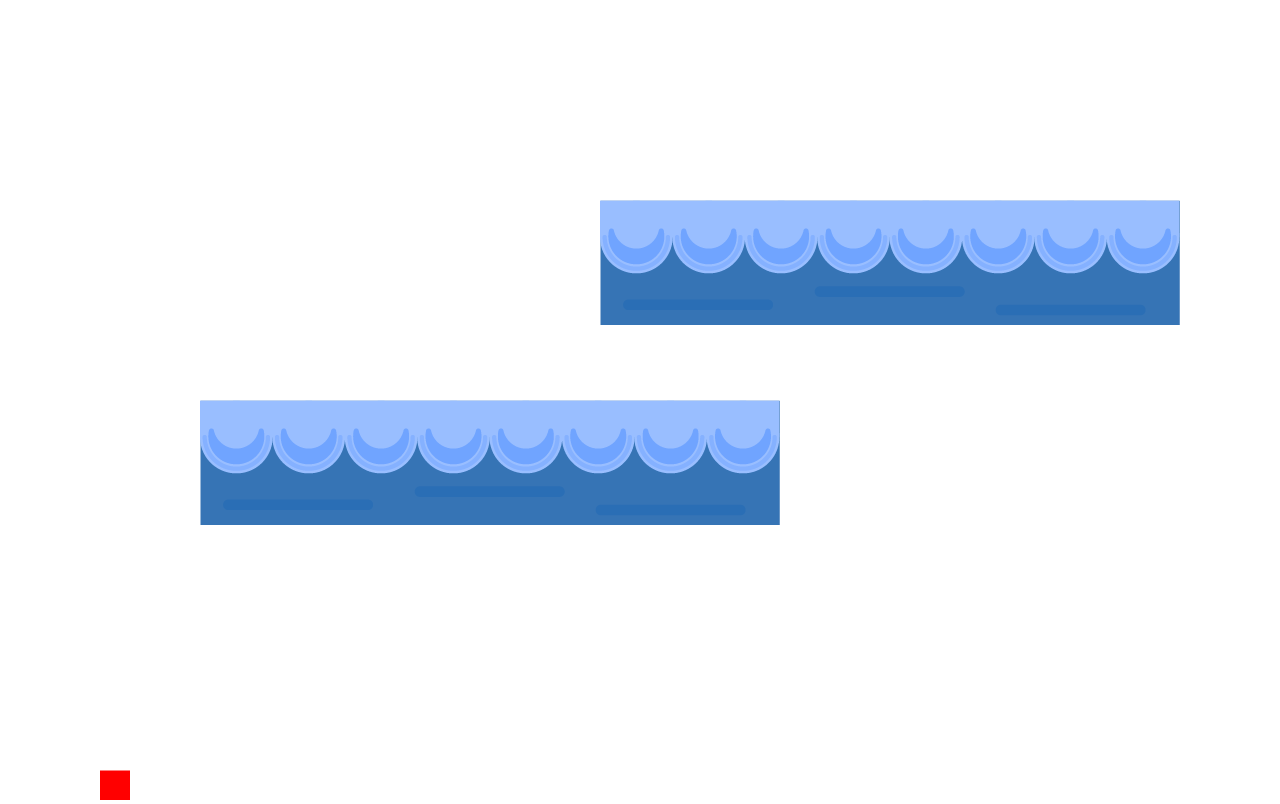
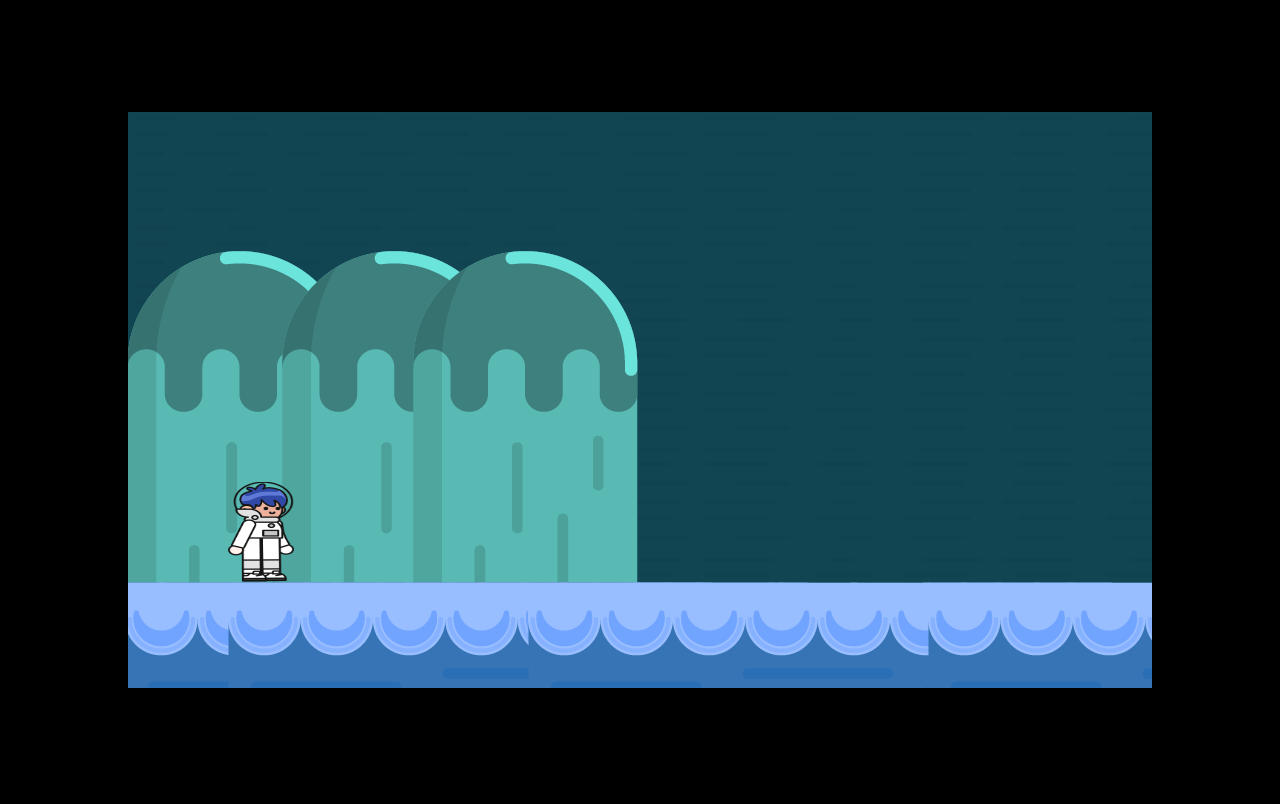
Before and after one commit to Hanguri69/marioGame, a plain HTML site: page index.html in a window 1280 px wide. Drawn offline with Linux system fonts and the light colour scheme.

Commit message:
project belen bolgoson hugatsaa 10:23

```diff
--- a/index.html
+++ b/index.html
@@ -9,6 +9,13 @@
     <style>
         body{
             margin:0;
+            background-color: black;
+            display: flex;
+            align-items: center;
+            justify-content: center;
+            height: 100vh;
+
+
 
         }
     </style>
--- a/index.js
+++ b/index.js
@@ -1,14 +1,16 @@
 const canvas = document.querySelector('canvas')
 const c  = canvas.getContext('2d')
 
-canvas.width = innerWidth
-canvas.height = innerHeight
+canvas.width = 1024
+canvas.height = 576
 
-const gravity = 0.5
+const gravity = .5
+
 
 class Player {
     constructor()
     {
+        this.speed = 5
         this.position = {
             x:100,
             y:100
@@ -17,23 +19,66 @@ class Player {
             x: 0,
             y: 0
         }
-        this.width = 30
-        this.height =30
+        this.width = 66
+        this.height =100
+        this.image = standright
+        this.frames = 0
+        this.sprites = {
+            stand:{
+                right: standright,
+                left: standleft,
+                cropWidth: 177,
+                width: 66
+            },
+            run: {
+                right: sright,
+                left: sleft,
+                cropWidth: 341,
+                width: 127.85
+            }
+
+        }
+
+        this.currentSprite = this.sprites.stand.right
+        this.currentCropWidth = 177
+        this.currentCounter = 0
+
 
     }
-    draw()
-    {
-        c.fillStyle = 'red'
-        c.fillRect(this.position.x,this.position.y,this.width,this.height)
+    draw(){
+        c.drawImage(
+            this.currentSprite,
+            this.currentCropWidth* this.frames,
+            0,
+            this.currentCropWidth,
+            400,
+            this.position.x,
+            this.position.y,
+            this.width,
+            this.height)
+
+
     }
 
+
+
     update (){
+        this.currentCounter++
+        if(this.currentCounter === 2) {
+            this.currentCounter = 0
+            this.frames++}
+        if(this.frames > 59 && (this.currentSprite === this.sprites.stand.right || this.currentSprite === this.sprites.stand.left ))
+        {this.frames = 0}
+        else if (this.frames > 29 && (this.currentSprite === this.sprites.run.right
+            ||this.currentSprite === this.sprites.run.left))
+            {this.frames = 0}
+
+
         this.draw()
         this.position.y += this.velocity.y
         this.position.x += this.velocity.x
         if(this.position.y + this.height + this.velocity.y<= canvas.height)
         this.velocity.y += gravity
-        else this.velocity.y = 0
 
 
 
@@ -58,12 +103,48 @@ class Platform{
     }
 
 }
+class GenericObject{
+    constructor({x,y,image}){
+        this.position = {
+            x:x,
+            y:y
+        }
+        this.image = image
+        this.width = image.width
+        this.height = image.height
 
-const image = new Image()
+    }
+    draw(){
+        c.drawImage(this.image,
+             this.position.x,this.position.y)
+
+
+    }
+
+}
+let sleft = new Image()
+sleft.src ='./img/spriteRunLeft.png'
+let sright = new Image()
+sright.src ='./img/spriteRunRight.png'
+let standleft = new Image()
+standleft.src ='./img/spriteStandLeft.png'
+let standright = new Image()
+standright.src ='./img/spriteStandRight.png'
+
+
+let image = new Image()
 image.src = './img/platform.png'
-const player = new Player()
+
+let image1 = new Image()
+image1.src ='./img/background.png'
+let image2 = new Image()
+image2.src ='./img/hills.png'
+
+let player = new Player()
 // const platform = new Platform()
-const platforms = [new Platform({x:200,y: 400,image: image}), new Platform({x:600,y:200, image:image})]
+let platforms = []
+let genericObject = []
+let currentKey
 const keys = {
     right:{
         pressed: false
@@ -75,42 +156,93 @@ const keys = {
 let hangol = 0
 let scrollOffset = 0
 
+function init(){
+
+    image = new Image()
+    image.src = './img/platform.png'
+    image1 = new Image()
+    image1.src ='./img/background.png'
+    image2 = new Image()
+    image2.src ='./img/hills.png'
+    player = new Player()
+    image3 = new Image()
+    image3.src = './img/platformSmallTall.png'
+    // const platform = new Platform()
+    platforms = [
+        new Platform({x:-1, y: 470,image: image}),
+        new Platform({x: image.width-3,
+                y:470,  image:image}),
+        new Platform({x:image.width * 2 + 100,
+                y:470, image:image}),
+        new Platform({x:image.width * 3 + 400,
+                y:470, image:image}),
+        new Platform({x:image.width * 4 + 800,
+                y:470, image:image}),
+        new Platform({x:image.width * 5 + 1200,
+                y:370, image:image3})
+    ]
+    genericObject = [
+        new GenericObject({
+            x: -1 ,
+            y: -1,
+            image: image1
+        }),
+        new GenericObject({
+            x: -1 ,
+            y: -1,
+            image: image2
+        })
+
+    ]
+    scrollOffset = 0
+}
+
+
+init()
 function animate(){
+
     requestAnimationFrame(animate)
-    c.clearRect(0,0,canvas.width,canvas.height)
+    c.fillStyle = 'white'
+    c.fillRect(0,0,canvas.width,canvas.height)
+    genericObject.forEach(genericObject => {
+        genericObject.draw()
+    })
     platforms.forEach(platform =>{
         platform.draw()
     })
     player.update()
 
-    if(keys.right.pressed && player.position.x<400)
-    {
-        player.velocity.x = 5
+    if(keys.right.pressed && player.position.x<400){
+        player.velocity.x = player.speed
 
     }
-    else if(keys.left.pressed && player.position.x>100)
-    {
-        player.velocity.x = -5
+    else if((keys.left.pressed && player.position.x>100)
+    || (keys.left.pressed && scrollOffset === 0 &&  player.position.x >0)){
+        player.velocity.x = -player.speed
     }
     else {
         player.velocity.x = 0
-        if(keys.right.pressed)
-        {
-            scrollOffset +=5
+        if(keys.right.pressed) {
+            scrollOffset += player.speed
             platforms.forEach(platform =>{
 
 
-                platform.position.x -=5
+                platform.position.x -= player.speed
+            })
+            genericObject.forEach(genericObject =>{
+                genericObject.position.x -= player.speed * 0.66
             })
 
         }
-        else if(keys.left.pressed)
-        {
-            scrollOffset -=5
+        else if(keys.left.pressed && scrollOffset>0){
+            scrollOffset -=player.speed
 
             platforms.forEach(platform =>{
 
-                platform.position.x +=5
+                platform.position.x +=player.speed
+            })
+            genericObject.forEach((genericObject) => {
+                genericObject.position.x +=player.speed* 0.66
             })
 
         }
@@ -125,10 +257,45 @@ function animate(){
             player.velocity.y = 0
         }
     })
+// sprite switching
 
-    if(scrollOffset>2000)
+    if(keys.right.pressed&&
+        currentKey === 'right' && player.currentSprite !== player.sprites.run.right){
+        player.frames = 1
+        player.currentSprite = player.sprites.run.right
+        player.currentCropWidth = player.sprites.run.cropWidth
+        player.width  = player.sprites.run.width
+    }else if(keys.left.pressed &&
+        currentKey === 'left' && player.currentSprite !== player.sprites.run.left){
+        player.currentSprite = player.sprites.run.left
+        player.currentCropWidth = player.sprites.run.cropWidth
+        player.width = player.sprites.run.width
+    }
+    else if(!keys.left.pressed &&
+        currentKey === 'left' && player.currentSprite !== player.sprites.stand.left){
+        player.currentSprite = player.sprites.stand.left
+        player.currentCropWidth = player.sprites.stand.cropWidth
+        player.width = player.sprites.stand.width
+    }
+    else if(!keys.right.pressed &&
+        currentKey === 'right' && player.currentSprite !== player.sprites.stand.right){
+        player.currentSprite = player.sprites.stand.right
+        player.currentCropWidth = player.sprites.stand.cropWidth
+        player.width = player.sprites.stand.width
+    }
+
+//win condition
+    if(scrollOffset>image.width * 5 + 800)
     {
         console.log('you win')
+
+
+    }
+    //lose condition
+
+    if(player.position.y>canvas.height)
+    {
+        init()
     }
 
 
@@ -144,6 +311,7 @@ window.addEventListener('keydown',({keyCode}) => {
         case 65:
         console.log('left')
         keys.left.pressed = true
+        currentKey = 'left'
         break
         case 83:
         console.log('down')
@@ -151,10 +319,12 @@ window.addEventListener('keydown',({keyCode}) => {
         case 68:
         console.log('right')
         keys.right.pressed = true
+        currentKey = 'right'
+
         break
         case 87:
         console.log('up')
-        player.velocity.y -=20
+        player.velocity.y -=15
         break
 
     }
@@ -167,6 +337,9 @@ window.addEventListener('keyup',({keyCode}) => {
         case 65:
         console.log('left')
         keys.left.pressed = false
+        player.currentSprite = player.sprites.stand.left
+        player.currentCropWidth = player.sprites.stand.cropWidth
+        player.width = player.sprites.stand.width
 
         break
         case 83:
@@ -175,6 +348,7 @@ window.addEventListener('keyup',({keyCode}) => {
         case 68:
         console.log('right')
         keys.right.pressed = false
+
         break
         case 87:
         console.log('up')
```
